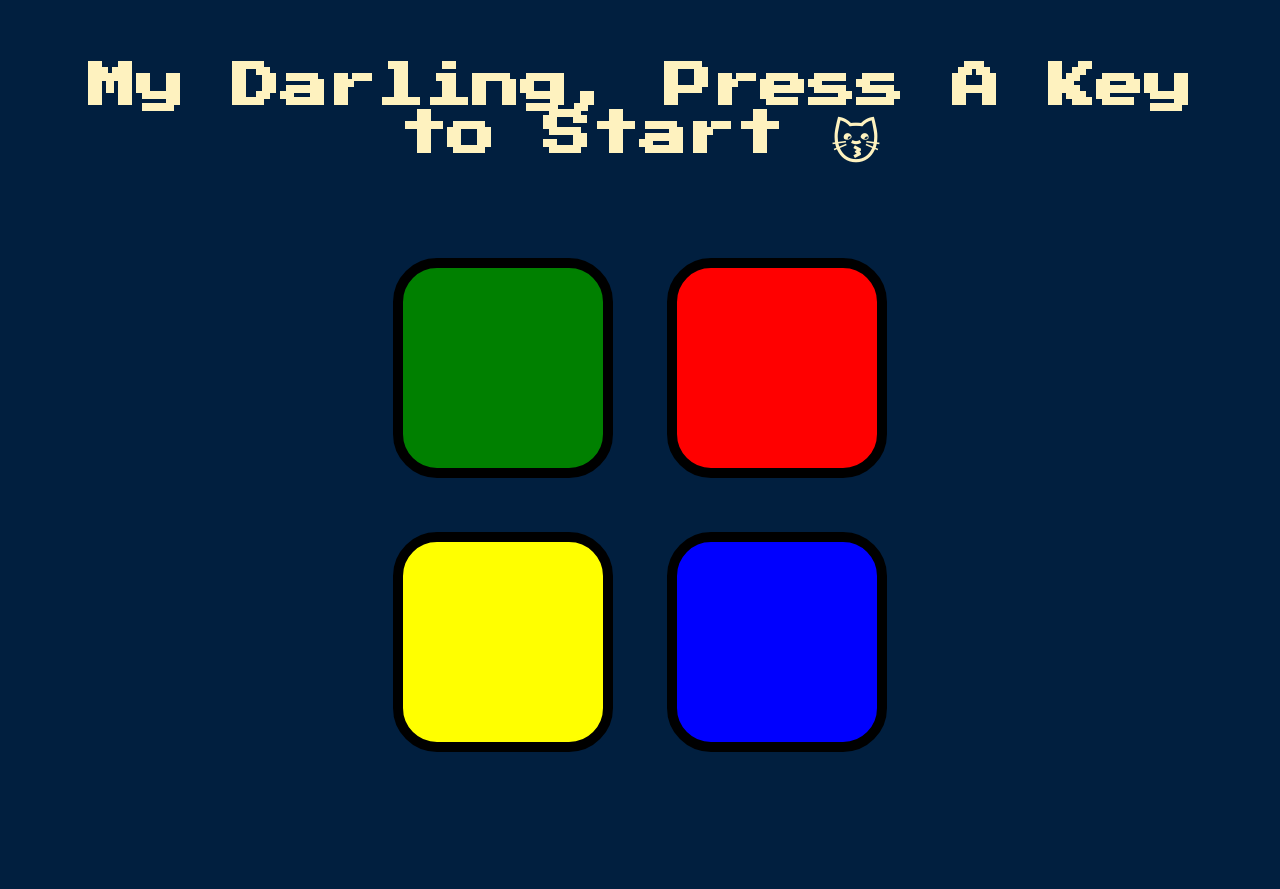
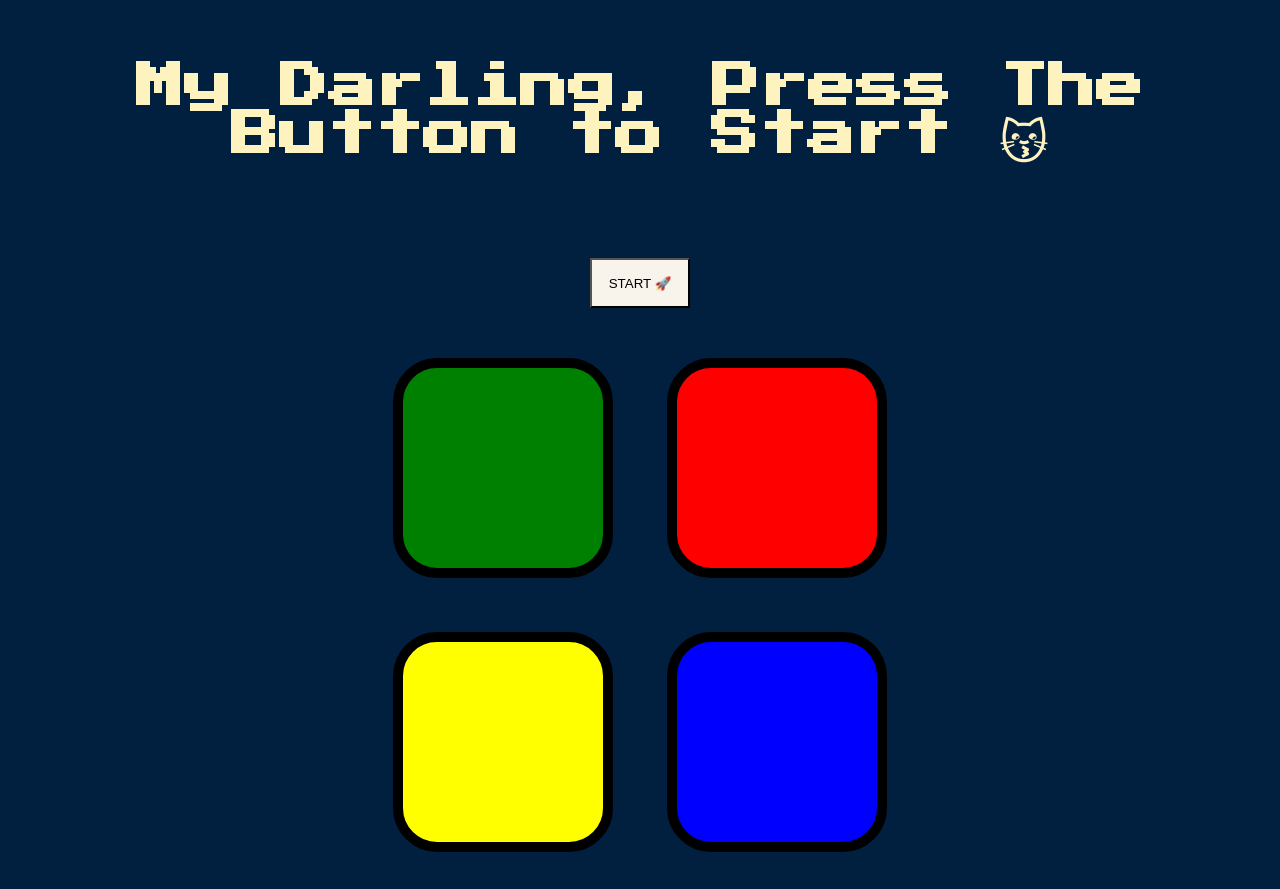
Before and after one commit to Pippaccio/Simon-s-Game, a plain HTML site: page index.html in a window 1280 px wide. Before the commit the page ends 800 px from the top, so only its background shows below. Drawn offline with nearby package versions, Linux system fonts and the light colour scheme.

Commit message:
Button to play mobile

```diff
--- a/game.js
+++ b/game.js
@@ -15,7 +15,7 @@ var started = false;
 var level = 0;
 
 //1. Use jQuery to detect when a keyboard key has been pressed, when that happens for the first time, call nextSequence().
-$(document).keypress(function() {
+$("#start-button").click(function() {
   if (!started) {
 
     //3. The h1 title starts out saying "Press A Key to Start", when the game has started, change this to say "Level 0".
@@ -104,7 +104,7 @@ function checkAnswer(currentLevel) {
       setTimeout(function() {
         $("body").removeClass("game-over");
       }, 200);
-      $("h1").text("Retry my Dear ❤, Press Any Key to Restart");
+      $("h1").text("Retry my Dear ❤, Press START to Restart");
       console.log("wrong");
       startOver();
 
--- a/index.html
+++ b/index.html
@@ -9,9 +9,12 @@
 </head>
 
 <body>
-  <h1 id="level-title">My Darling, Press A Key to Start 😽</h1>
+  <h1 id="level-title">My Darling, Press The Button to Start 😽</h1>
   <div class="container">
-    <div lass="row">
+
+<button id="start-button" type="button" class="btn2 btn-primary">START 🚀</button>
+
+    <div class="row">
 
       <div type="button" id="green" class="btn green">
 
--- a/styles.css
+++ b/styles.css
@@ -16,6 +16,16 @@ body {
   margin: auto;
 
 }
+
+.btn2 {
+  margin: 25px;
+  display: inline-block;
+  height: 50px;
+  width: 100px;
+  background-color: #f8f3eb;
+
+}
+
 
 .btn {
   margin: 25px;
@@ -47,6 +57,7 @@ body {
   background-color: yellow;
 }
 
+
 .pressed {
   box-shadow: 0 0 20px white;
   background-color: grey;
```
